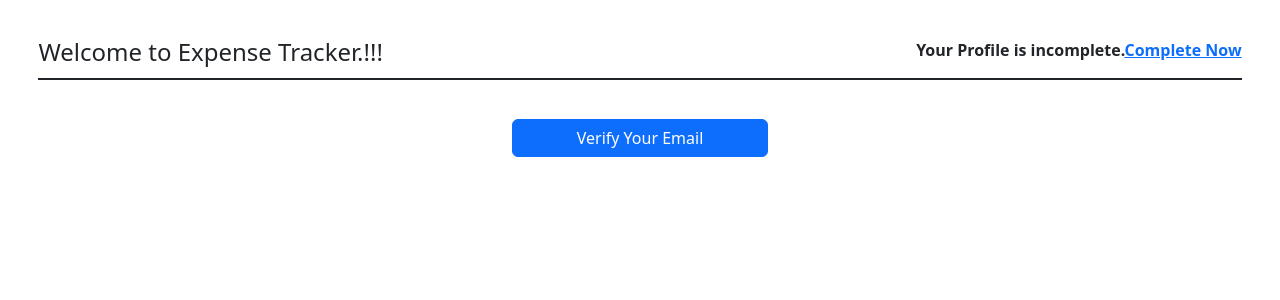
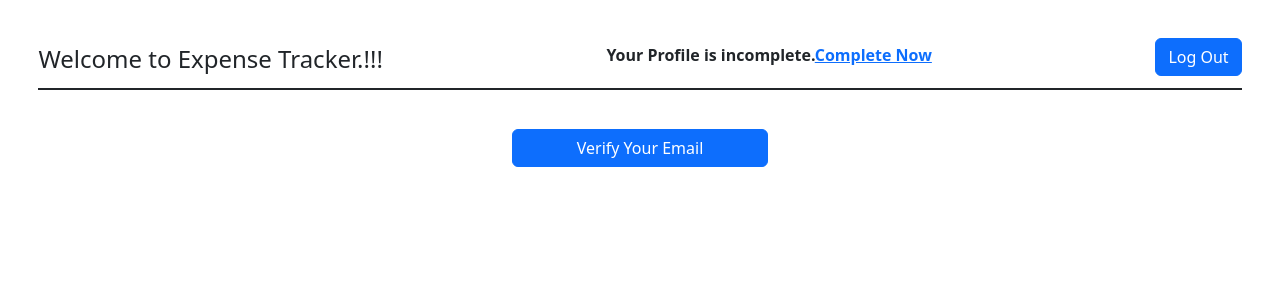
Before and after one commit to piyush-123-123/Advanced-Expense-Tracker, a React (Vite) app: page /home in a window 1280 px wide. Shown: the top 300 px of the page. Built offline with nearby package versions, Linux system fonts and the light colour scheme.

Commit message:
logout functionality added

```diff
--- a/src/pages/Home.css
+++ b/src/pages/Home.css
@@ -5,6 +5,7 @@
     display: flex;
     flex-direction: row;
     justify-content: space-between;
+    align-items: center;
     border-bottom: 2px solid;
     margin: 3%;
 }
@@ -12,3 +13,6 @@
     width: 20%;
     margin-left: 40%;
 }
+.logout-btn{
+   margin-bottom: 1%;
+}
--- a/src/pages/Home.jsx
+++ b/src/pages/Home.jsx
@@ -1,11 +1,11 @@
-import {Link} from "react-router-dom";
+import {Link,useNavigate} from "react-router-dom";
 import "./Home.css";
 import {Button} from "react-bootstrap";
 
 
 
 const Home=()=>{
-
+    const navigate=useNavigate();
     const verifyEmailHandler=async ()=>{
     const tokenId=localStorage.getItem("token");
     try{
@@ -35,6 +35,13 @@ const Home=()=>{
     }
 
 
+
+    }
+      const logoutHandler=()=>{
+        localStorage.removeItem("token");
+        navigate("/");
+
+
     }
 
     return (
@@ -42,6 +49,7 @@ const Home=()=>{
         <div className="header">
        <h4>Welcome to Expense Tracker.!!!</h4>
        <p className="fw-bold">Your Profile is incomplete.<Link to="/profile">Complete Now</Link></p>
+       <Button className="logout-btn" onClick={logoutHandler}>Log Out</Button>
         </div>
         <Button className="verify-btn" onClick={verifyEmailHandler}>Verify Your Email</Button>
 
```
